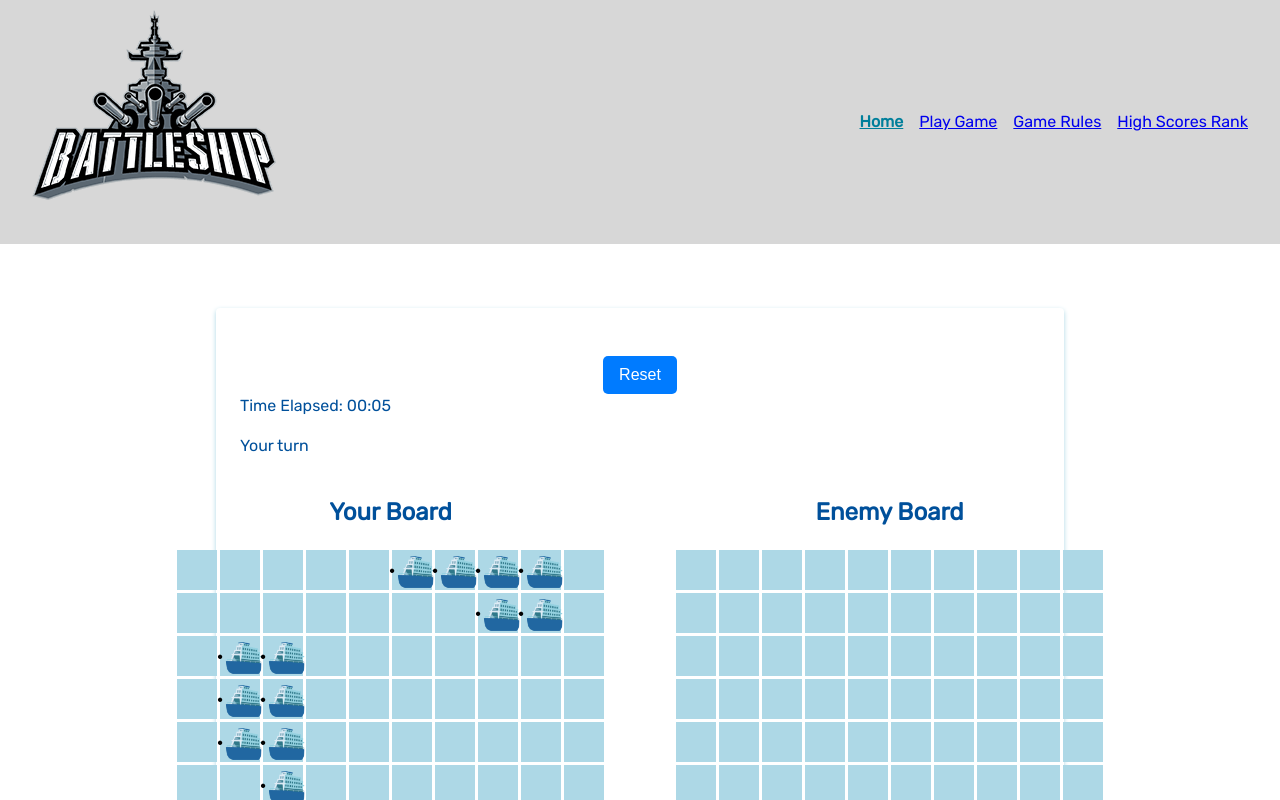
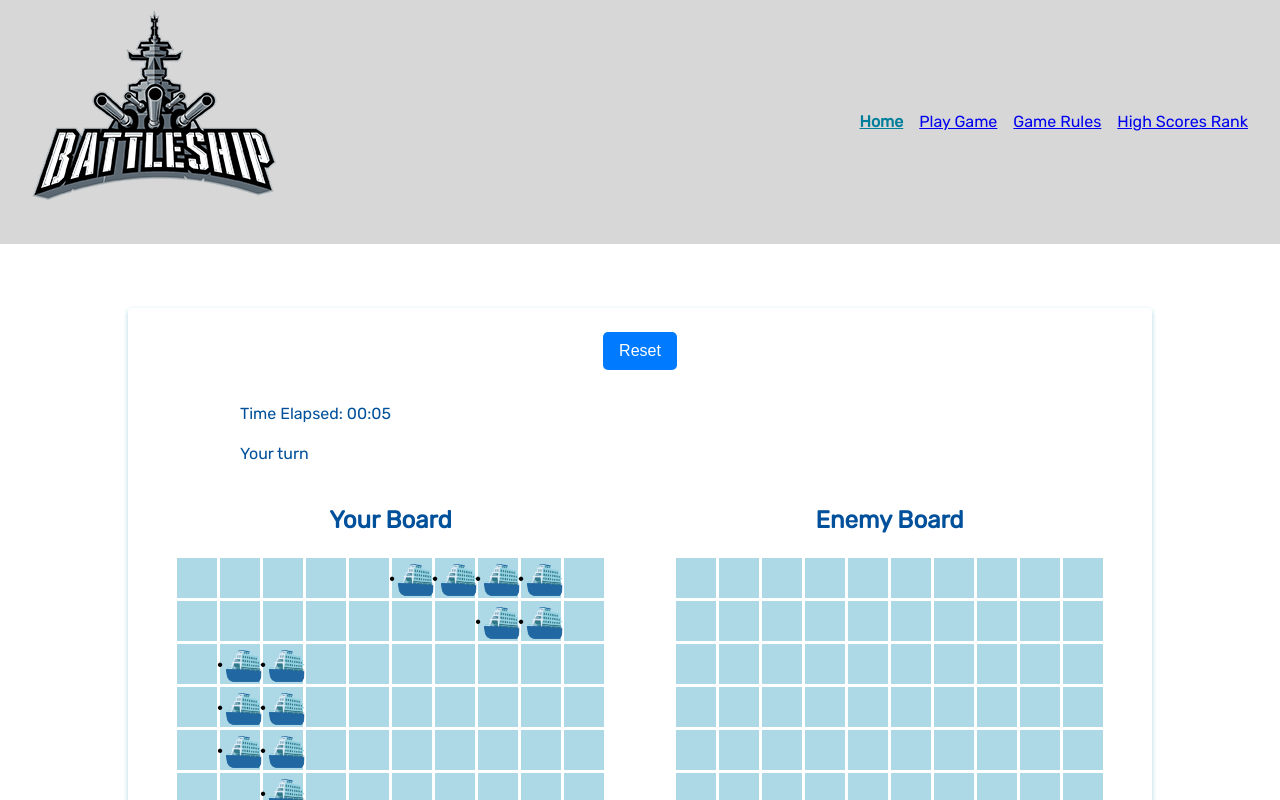
Before and after one commit to Tantantan-py/Tantantan-py.github.io, a React (Vite) app: page /game/1 in a window 1280 px wide. Shown: the top 800 px of the page. Built offline with nearby package versions, Linux system fonts and the light colour scheme.

Commit message:
update bg shadow margin

```diff
--- a/src/css/game.css
+++ b/src/css/game.css
@@ -26,7 +26,7 @@ body,
 }
 
 .game-main-container {
-  padding-top: 3rem;
+  padding: 2% 7rem;
 }
 
 .timer-container {
@@ -77,6 +77,7 @@ button {
   color: var(--button-text-color);
   border: none;
   border-radius: 5px;
+  margin-bottom: 2rem;
 }
 
 button:hover {
@@ -158,7 +159,7 @@ button:hover {
   width: fit-content;
 }
 
-@media (min-width: 768px) {
+@media (min-width: 700px) {
   .boards-container {
     flex-direction: row;
     justify-content: center;
```
